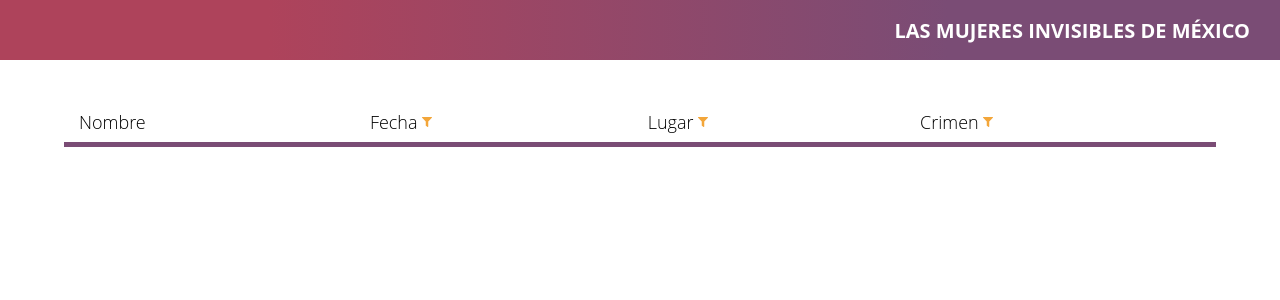
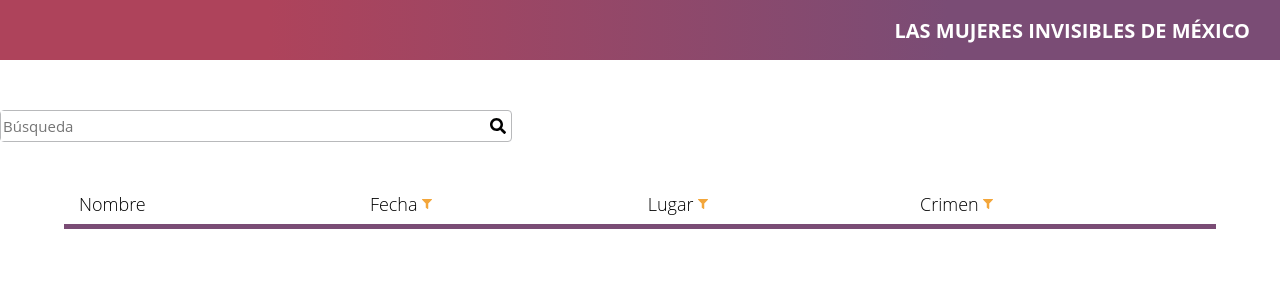
Before and after one commit to gbrenesm/database, a Next.js app: page / in a window 1280 px wide. Shown: the top 300 px of the page. Built offline with nearby package versions, Linux system fonts and the light colour scheme.

Commit message:
Add searchbar

```diff
--- a/components/Layout/Navbar/Navbar.styled.js
+++ b/components/Layout/Navbar/Navbar.styled.js
@@ -1,5 +1,5 @@
 import styled from 'styled-components'
-import { theme } from '../../../styles/theme'
+import { colors } from '../../../styles/theme'
 
 export const Nav = styled.div`
   display: flex;
@@ -7,8 +7,8 @@ export const Nav = styled.div`
   justify-content: flex-end;
   height: 60px;
   padding: 0 30px;
-  background-color: ${theme.purple};
-  background: linear-gradient(90deg, ${theme.red} 21%, ${theme.purple} 74%);
+  background-color: ${colors.purple};
+  background: linear-gradient(90deg, ${colors.red} 21%, ${colors.purple} 74%);
 
   h1 {
     color: white;
--- a/components/New/Form/Form.styled.js
+++ b/components/New/Form/Form.styled.js
@@ -1,5 +1,5 @@
 import styled from 'styled-components'
-import { theme } from '../../../styles/theme'
+import { colors } from '../../../styles/theme'
 
 export const Form = styled.form`
   display: flex;
@@ -13,7 +13,7 @@ export const Form = styled.form`
   input,
   textarea {
     font: 16px 'KoHo', sans-serif;
-    border: 1px solid ${theme.onyx};
+    border: 1px solid ${colors.onyx};
     border-radius: 6px;
     padding: 5px 10px;
   }
@@ -72,7 +72,7 @@ export const Form = styled.form`
     margin-top: 20px;
     align-self: flex-end;
     color: white;
-    background-color: ${theme.munsell};
+    background-color: ${colors.munsell};
     font-size: 15px;
   }
 `
--- a/components/New/Page/NewPage.styled.js
+++ b/components/New/Page/NewPage.styled.js
@@ -1,5 +1,5 @@
 import styled from 'styled-components';
-import { theme } from '../../../styles/theme';
+import { colors } from '../../../styles/colors';
 
 export const NewPage = styled.main`
   width: 75%;
@@ -8,7 +8,7 @@ export const NewPage = styled.main`
   h1,
   h2 {
     margin-bottom: 15px;
-    color: ${theme.munsell};
+    color: ${colors.munsell};
   }
 
   h1 {
--- /dev/null
+++ b/components/Searchbar/Searchbar.js
@@ -0,0 +1,16 @@
+import { FontAwesomeIcon } from '@fortawesome/react-fontawesome'
+import { faSearch } from '@fortawesome/free-solid-svg-icons'
+
+// Import styles
+import { Searchinput, SearchcContainer } from './Searchbar.styled'
+
+const Searchbar = () => {
+  return (
+    <SearchcContainer>
+    <Searchinput type="text" placeholder="Búsqueda"/>
+    <FontAwesomeIcon icon={faSearch} className="icon"/>
+    </SearchcContainer>
+  )
+}
+
+export default Searchbar
--- /dev/null
+++ b/components/Searchbar/Searchbar.styled.js
@@ -0,0 +1,23 @@
+import styled from 'styled-components'
+import { colors } from '../../styles/theme'
+
+export const SearchcContainer = styled.div`
+  width: 40%;
+  display: flex;
+  justify-content: space-between;
+  align-items: center;
+  border: 1px solid ${colors.gray};
+  border-radius: 4px;
+  padding-right: 5px;
+  .icon {
+    width: 16px;
+  }
+`
+
+export const Searchinput = styled.input`
+  width: 100%;
+  height: 30px;
+  border: none;
+  font: 15px 'Open Sans', sans-serif;
+
+`
--- a/components/Table/TableHead/TableHead.styled.js
+++ b/components/Table/TableHead/TableHead.styled.js
@@ -1,17 +1,17 @@
 import styled from 'styled-components'
-import { theme } from '../../../styles/theme'
+import { colors } from '../../../styles/theme'
 
 export const TableHeadContainer = styled.thead`
   tr th {
     font-size: 18px;
     font-weight: 300;
-    border-bottom: 5px ${theme.purple} solid;
+    border-bottom: 5px ${colors.purple} solid;
     padding: 0 15px 8px;
     text-align: left;
   }
 
   .icon {
     width: 10px;
-    color: ${theme.yellow}
+    color: ${colors.yellow}
   }
 `
--- a/pages/index.js
+++ b/pages/index.js
@@ -1,6 +1,10 @@
 import Head from 'next/head'
+// Import components
 import Navbar from '../components/Layout/Navbar/Navbar'
 import Table from '../components/Table/Table'
+import Searchbar from '../components/Searchbar/Searchbar'
+// Import styles
+import { Main } from '../styles/Home.styled'
 
 const Home = () => {
   return (
@@ -11,9 +15,10 @@ const Home = () => {
         <link rel="icon" href="/favicon.ico" />
       </Head>
       <Navbar/>
-      <main>
+      <Main>
+        <Searchbar/>
         <Table/>
-      </main>
+      </Main>
     </>
   )
 }
--- a/styles/GlobalStyles.js
+++ b/styles/GlobalStyles.js
@@ -1,5 +1,5 @@
 import { createGlobalStyle } from 'styled-components'
-import { theme } from './theme'
+import { colors } from './theme'
 
 export default createGlobalStyle`
   * {
--- /dev/null
+++ b/styles/Home.styled.js
@@ -0,0 +1,5 @@
+import styled from 'styled-components'
+
+export const Main = styled.main`
+  margin: 50px auto;
+`
--- a/styles/theme.js
+++ b/styles/theme.js
@@ -1,8 +1,9 @@
-export const theme = {
+export const colors = {
   onyz: '#424141',
   munsell: '#1B9AAA',
   purple: '#7A4C75',
   red: '#AE435B',
   yellow: '#F3A63A',
-  blue: '#63BBD9'
+  blue: '#63BBD9',
+  gray: '#b8b9bb'
 }
```
